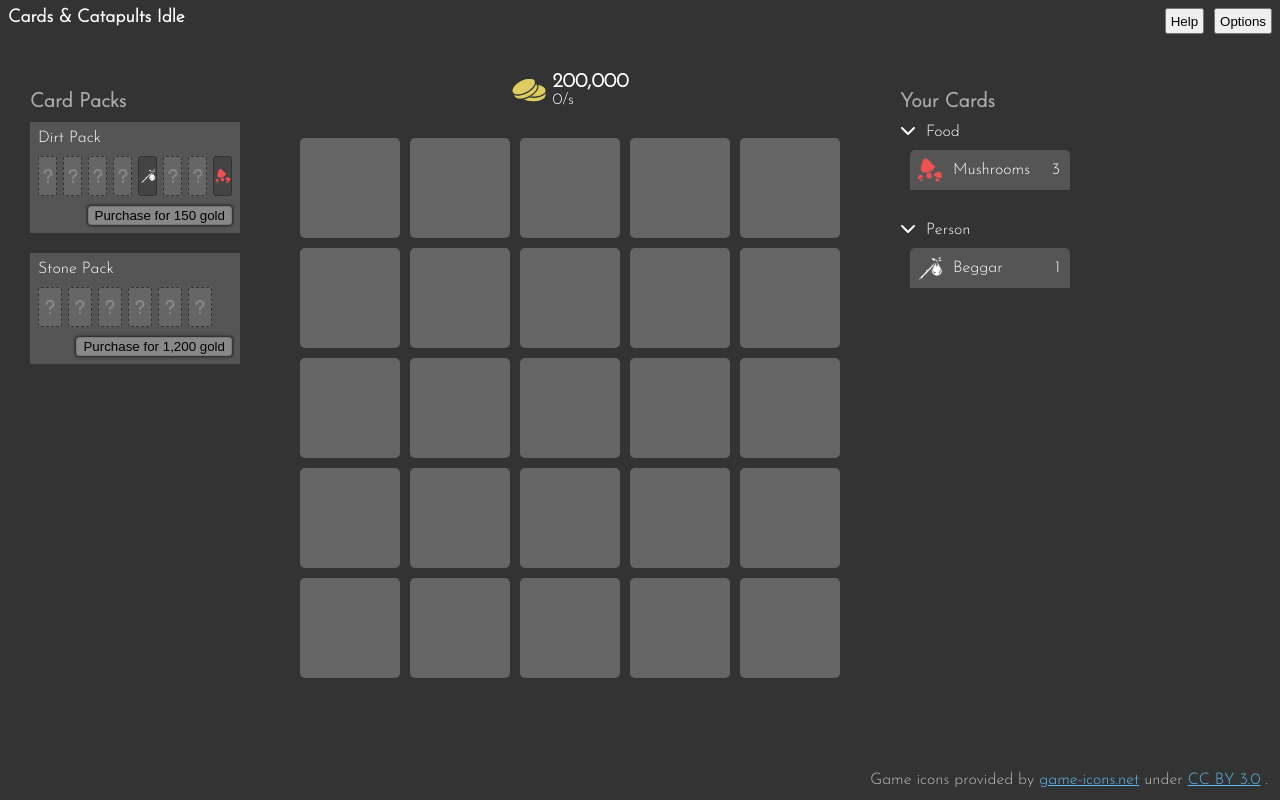
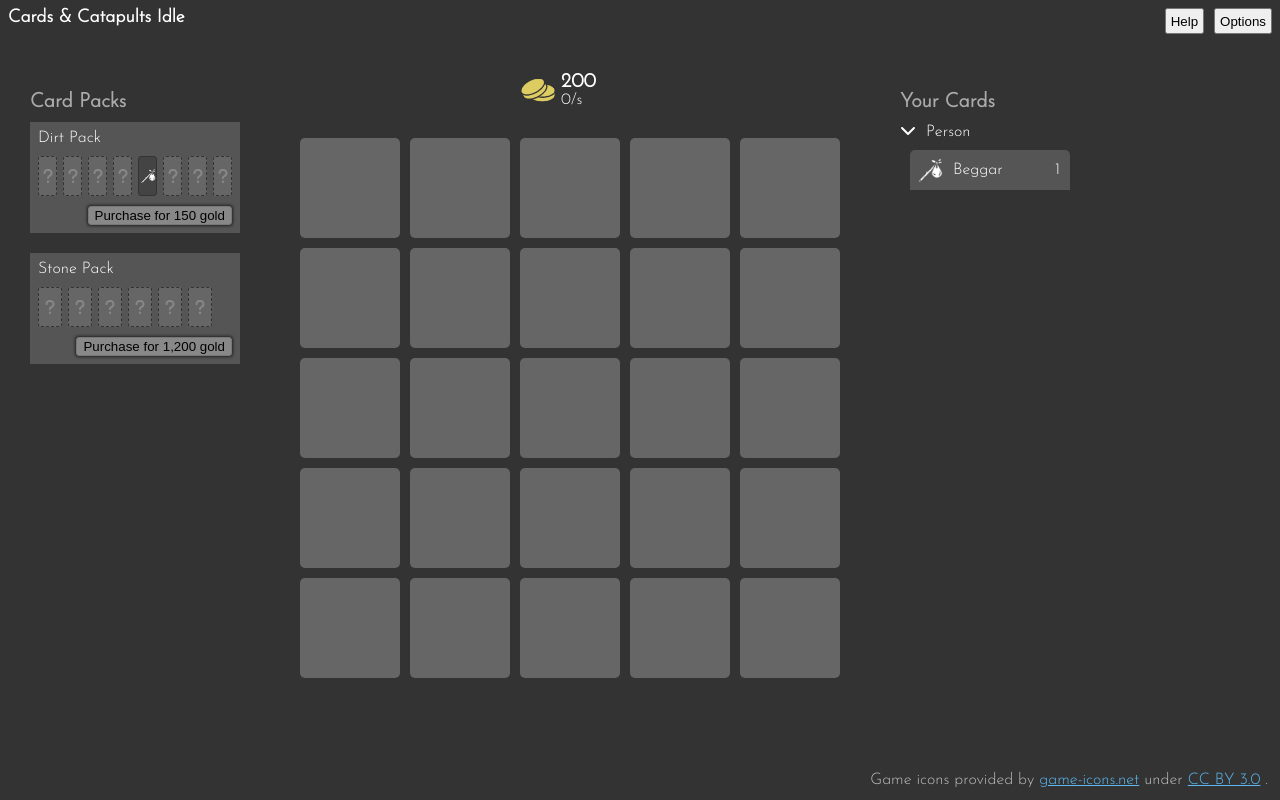
Before and after one commit to Rybadour/cards-n-catapults-idle, a React app: page / in a window 1280 px wide. Built offline with nearby package versions, Linux system fonts and the light colour scheme.

Commit message:
Forgot to fix help height problem

```diff
--- a/src/components/header.scss
+++ b/src/components/header.scss
@@ -32,14 +32,12 @@ header {
   margin-right: -50%;
   transform: translate(-50%, -50%);
   max-width: 800px;
-  max-height: 500px;
   width: 80%;
   background-color: #444;
   border-color: #222;
   color: #DDD;
   border-radius: 0;
   padding: 20px;
-  display: block;
 
   > div {
     height: 100%;
@@ -77,6 +75,7 @@ header {
 
   .help-body {
     margin-left: 20px;
+    max-height: 500px;
     overflow-y: auto;
 
     h3 {
--- a/src/config/global.ts
+++ b/src/config/global.ts
@@ -1,8 +1,8 @@
 const global = {
-  startingGold: 200000,
-  startingCards: {beggar: 1, mushrooms: 3},
+  startingGold: 200,
+  startingCards: {beggar: 1},
   produceModifier: 1,
-  isDebug: true,
+  isDebug: false,
 };
 
 export default global;
```
